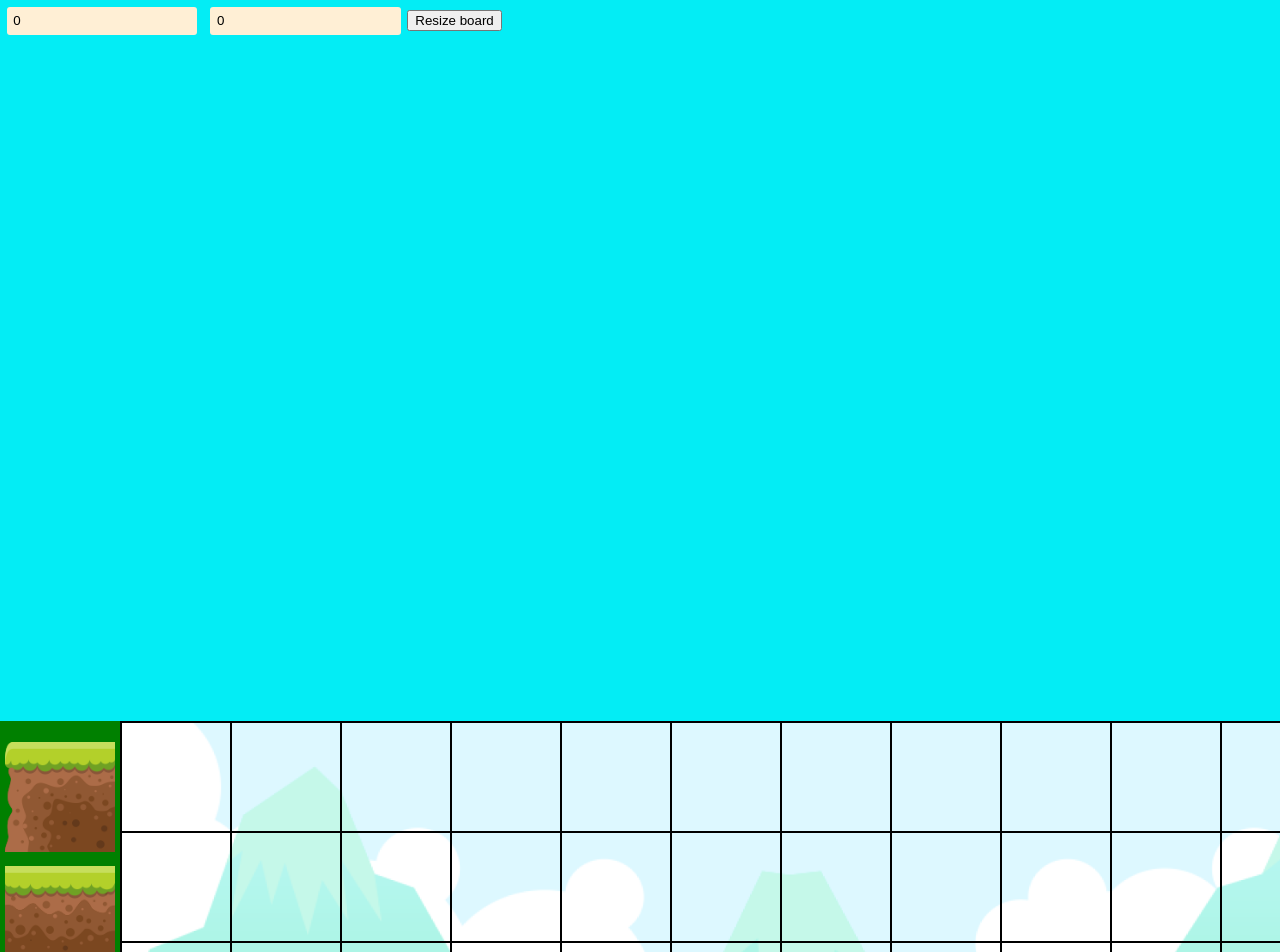
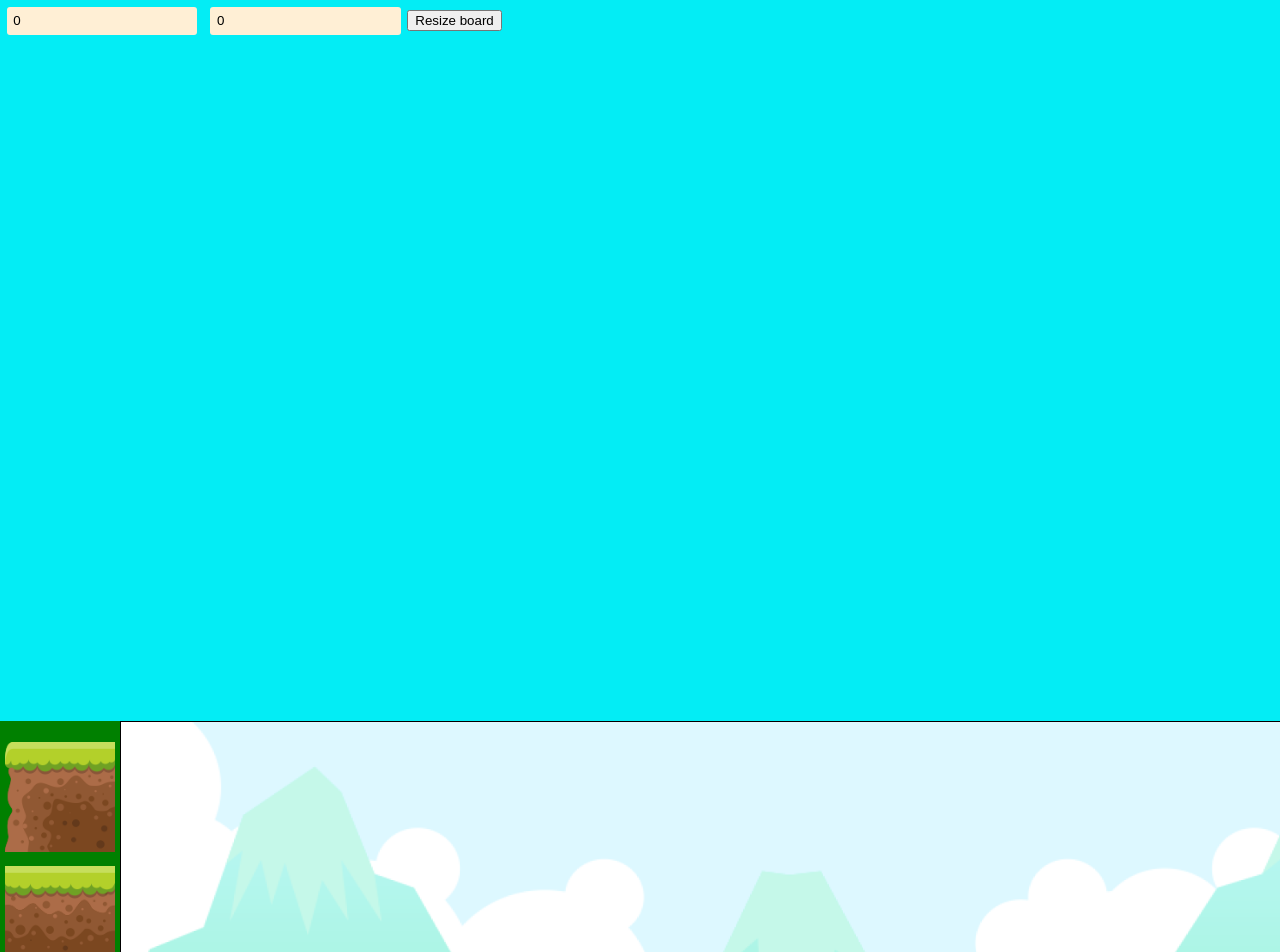
Before and after one commit to konradhanus/editorthesinners, a React (Create React App) app in the folder editorTheSinners/: page / in a window 1280 px wide. Shown: the top 952 px of the page. Built offline with nearby package versions, Linux system fonts and the light colour scheme.

Commit message:
Bug fixed according to non disappear border when the same draw element was clicked second time

```diff
--- a/editorTheSinners/src/assets/index.tsx
+++ b/editorTheSinners/src/assets/index.tsx
@@ -26,6 +26,7 @@ import wizzard from "./tom.png";
 import water from "./water.png";
 import box from "./box.png";
 import hero from "./hero.png";
+import star from "./star.png";
 
 const backgroundElement = [
     { path: background, name: 'background' },
--- a/editorTheSinners/src/components/Drawer/Drawer.tsx
+++ b/editorTheSinners/src/components/Drawer/Drawer.tsx
@@ -14,22 +14,28 @@ const Drawer = (props: Props) => {
     // component did mount
     useEffect(()=>{
         const boardElementExtended: BoardElementExtened[] =
-            boardElements.map((singleBoardelement, id) => ({
-                ...singleBoardelement,
-                isSelected: false
-            }));
+            boardElements.map((singleBoardelement, id) => {
+
+                return{
+                    ...singleBoardelement,
+                    isSelected: false
+            };
+        });
 
         setBoxesStatus(boardElementExtended)
     },[]);
 
+
     const setSelected = (id: number) => {
 
-        const newBoxesStatus: BoardElementExtened[] = boxesStatus.map((element, id) => ({
-            ...element,
-            isSelected: false
-        }));;
+        const newBoxesStatus: BoardElementExtened[] = boxesStatus.map((element, index) => {
 
-        newBoxesStatus[id].isSelected = !newBoxesStatus[id].isSelected
+            const isSelected = (id === index) ? element.isSelected : false;
+
+            return {...element, isSelected: isSelected};
+        });
+
+        newBoxesStatus[id].isSelected = !newBoxesStatus[id].isSelected;
         setBoxesStatus(newBoxesStatus);
     }
 
--- a/editorTheSinners/src/components/Drawer/DrawerElement/DrawerElement.tsx
+++ b/editorTheSinners/src/components/Drawer/DrawerElement/DrawerElement.tsx
@@ -13,7 +13,7 @@ export interface DrawerElementProps {
         name: string,
     },
     isSelected: boolean;
-    setSelected: (id: number)=>void;
+    setSelected: (id: number) => void;
     id: number;
 };
 
--- a/editorTheSinners/src/components/Editor/Tile/Tile.tsx
+++ b/editorTheSinners/src/components/Editor/Tile/Tile.tsx
@@ -22,7 +22,6 @@ const Tile: ComponentType<Props & ClassProp> = ({className}) => {
         const url = getAssetByName(selectedElement?.element.selectedElement)?.toString();
 
         if (!isClicked) {
-            console.log(url);
             currentTile.current?.setAttribute('style', `background-image: url(${url}`);
             setIsClicked(true);
         }
--- a/editorTheSinners/src/components/EditorContext/index.tsx
+++ b/editorTheSinners/src/components/EditorContext/index.tsx
@@ -22,28 +22,12 @@ interface IBoardMatrix {
     matrix: number[][]
 }
 
-const matrixData = [
-    [0,1,2,3,4,5,6],
-    [0,1,2,3,4,5,6],
-    [0,1,2,3,4,5,6],
-    [0,1,2,3,4,5,6],
-    [0,1,2,3,4,5,6],
-    [0,1,2,3,4,5,6],
-    [0,1,2,3,4,5,6],
-    [0,1,2,3,4,5,6],
-    [0,1,2,3,4,5,6],
-    [0,1,2,3,4,5,6],
-    [0,1,2,3,4,5,6],
-    [0,1,2,3,4,5,6],
-    [0,1,2,3,4,5,6],
-];
-
 export const EditorContext = createContext<ElementContextType & boardMatrixType | null>(null);
 
 const ElementProvider = ({children}: Props) => {
 
     const [element, setElement] = useState<IEditorElement>({selectedElement: null});
-    const [boardMatrix, setBoardMatrix] = useState<IBoardMatrix>({matrix: matrixData});
+    const [boardMatrix, setBoardMatrix] = useState<IBoardMatrix>({matrix: [[]]});
 
     const updateElement = (name: string) => {
         setElement({selectedElement: name});
```
